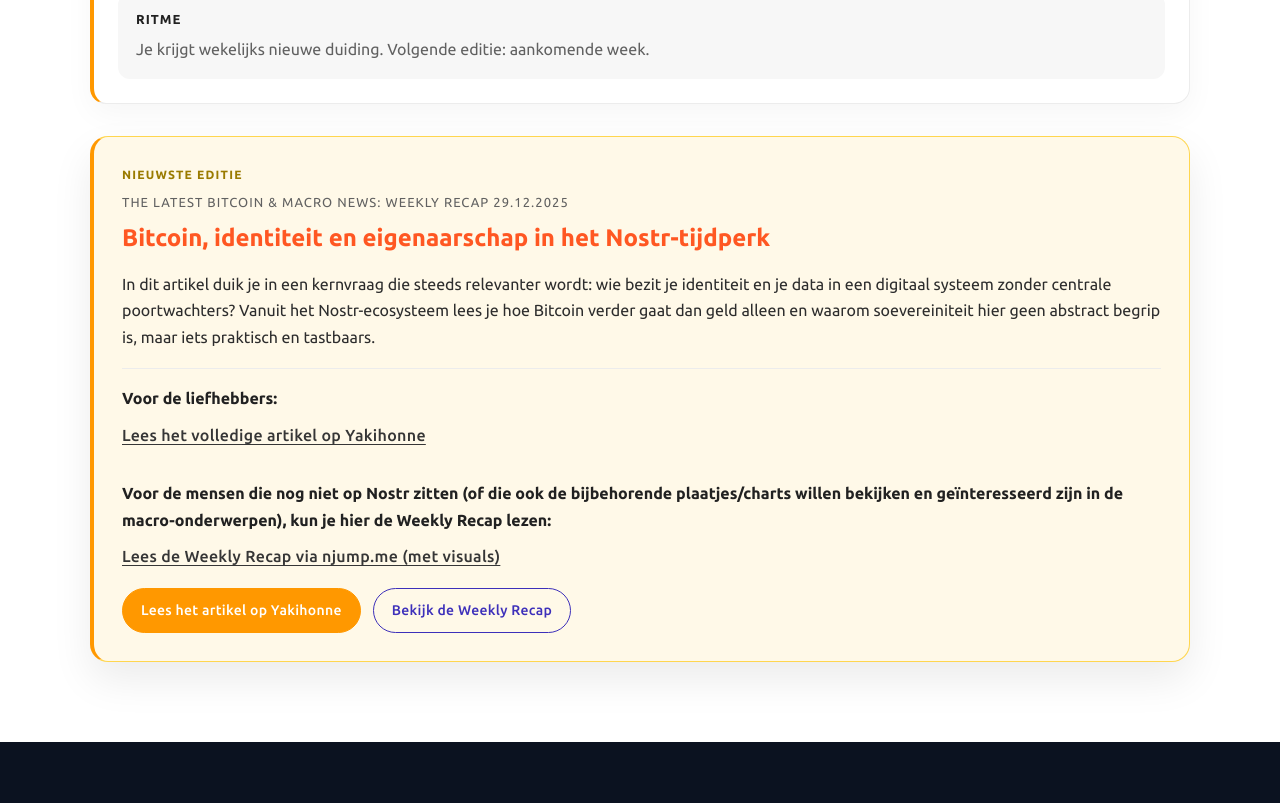
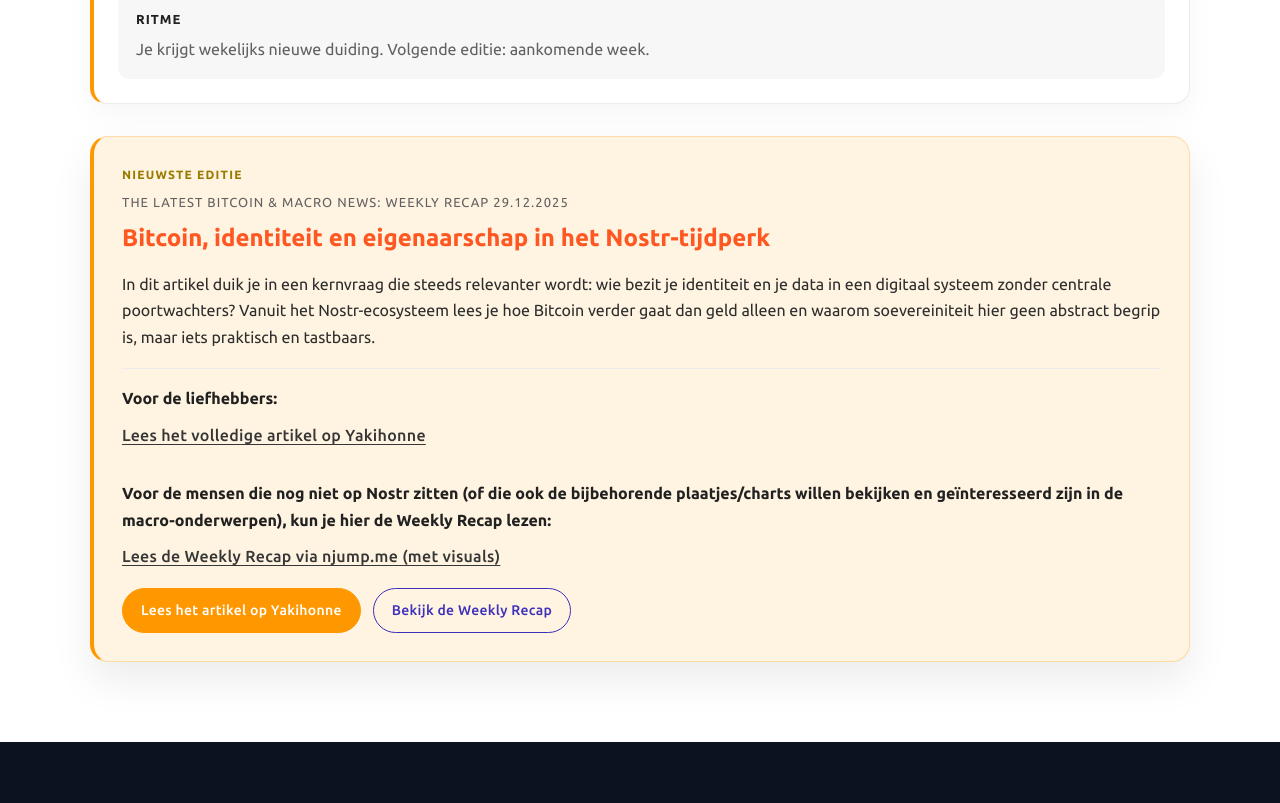
Before and after one commit to Zwolle-Bitcoinstad/zwolle-bitcoinstad-website, a website: page blogs.html in a window 1280 px wide. Shown: the part 840-1643 px from the top of the page. Drawn offline with Linux system fonts and the light colour scheme.

Commit message:
Adjust blog card highlight colors

```diff
--- a/assets/css/style.css
+++ b/assets/css/style.css
@@ -1742,8 +1742,8 @@ b {
 }
 
 .blog-card {
-  background: #fff;
-  border: 1px solid #e6e6e6;
+  background: #f7f7f7;
+  border: 1px solid #e9e9e9;
   border-radius: 18px;
   padding: 28px;
   display: flex;
@@ -1753,9 +1753,9 @@ b {
 }
 
 .blog-card.featured {
-  border-color: #ffd64f;
+  border-color: #ffd9a6;
   border-left: 4px solid #ff9800;
-  background: #fff9e8;
+  background: #fff4e1;
   box-shadow: 0 18px 40px rgba(0, 0, 0, 0.08);
 }
 
```
